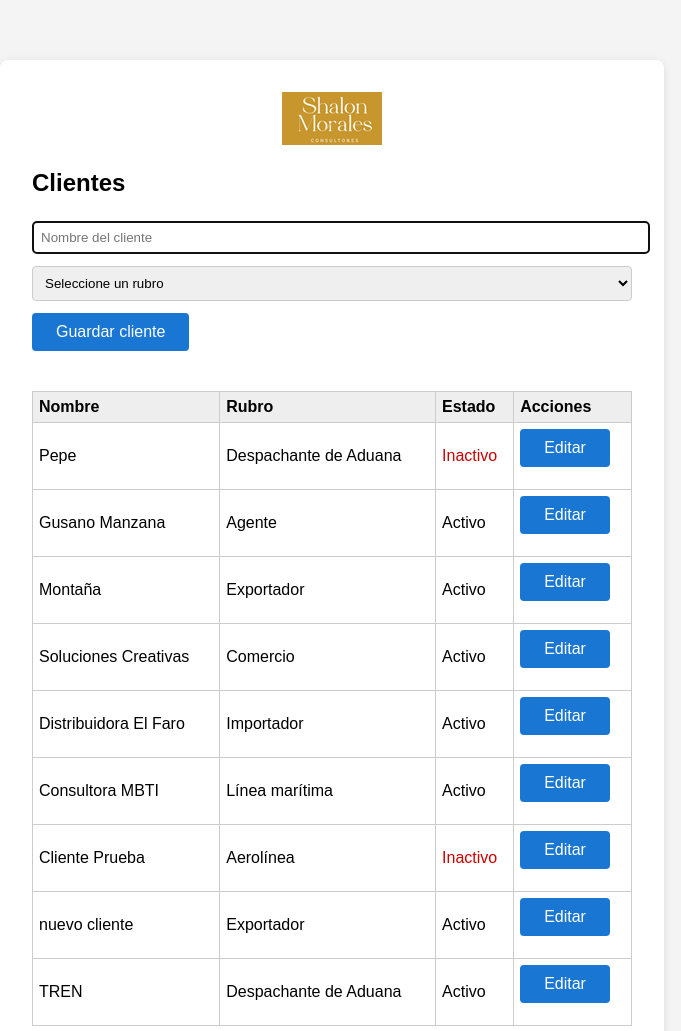
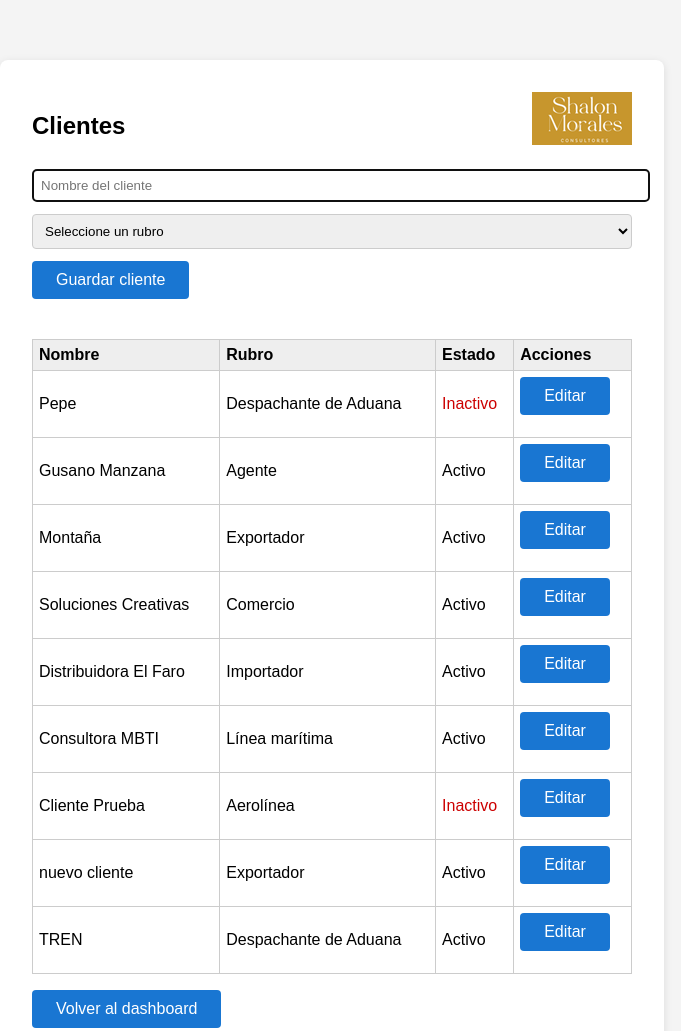
Before and after one commit to FABIOR1981/controlHorasClientes, a website: page html/clientes.html in a window 1280 px wide. Shown: the top 1031 px of the page, without its empty margins (308-989 px from the left). Drawn offline with Linux system fonts and the light colour scheme.

Commit message:
cambio logo

```diff
--- a/html/clientes.html
+++ b/html/clientes.html
@@ -19,7 +19,7 @@
 </head>
 <body>
     <div class="clientes-container">
-        <img src="../imagenes/logo_shalon.png" alt="Logo Shalon Morales" style="display:block; margin:0 auto 24px auto; max-width:180px;">
+        <img src="../imagenes/logo_shalon.png" alt="Logo Shalon Morales" style="display:block; margin:0 0 24px auto; max-width:180px; float:right;">
         <h2>Clientes</h2>
         <form id="altaClienteForm">
             <input type="text" id="nombreCliente" placeholder="Nombre del cliente" required autofocus>
```
Also changed, not shown: html/dashboard.html (+1 -1 lines), html/informes.html (+1 -1 lines), html/registro_horas.html (+1 -1 lines).
